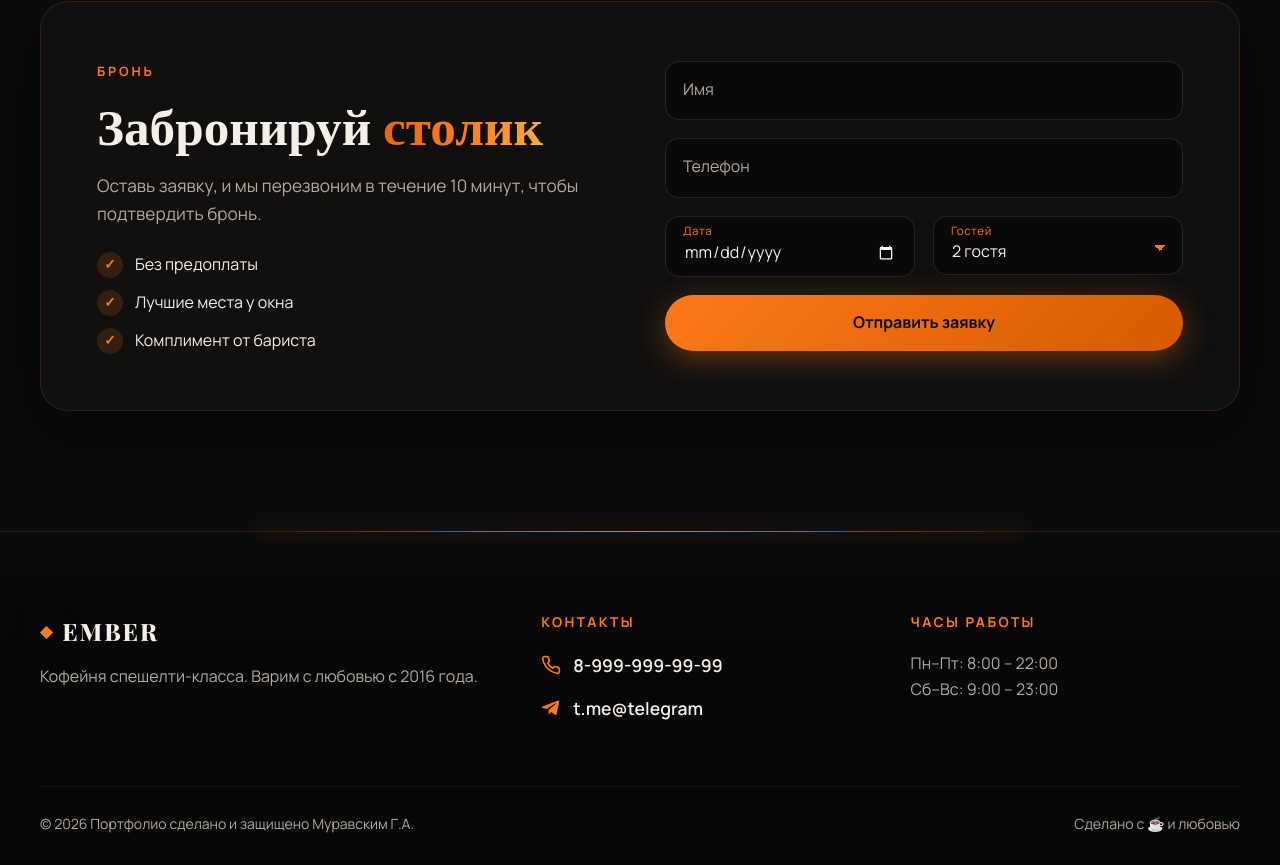
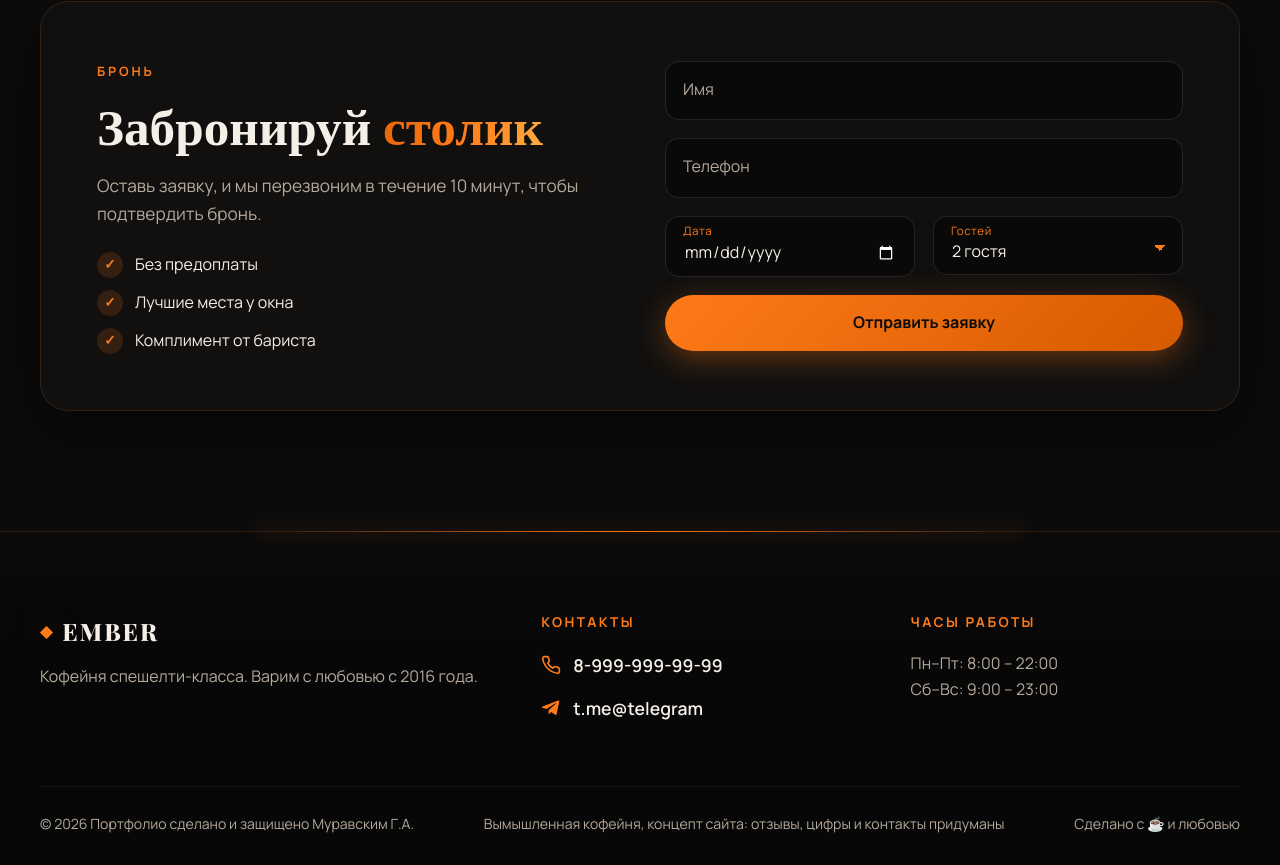
Before and after one commit to muravskiyge-bot/ember-coffee, a plain HTML site: page index.html in a window 1280 px wide. Shown: the part 5434-6299 px from the top of the page. Drawn offline with nearby package versions, Linux system fonts and the light colour scheme.

Commit message:
Пометка в подвале: вымышленная кофейня, концепт
Co-Authored-By: Claude Opus 5.5 <noreply@anthropic.com>

```diff
--- a/index.html
+++ b/index.html
@@ -333,6 +333,7 @@
       </div>
       <div class="footer__bottom">
         <span>© <span id="year"></span> Портфолио сделано и защищено Муравским Г.А.</span>
+        <span>Вымышленная кофейня, концепт сайта: отзывы, цифры и контакты придуманы</span>
         <span>Сделано с ☕ и любовью</span>
       </div>
     </div>
```
